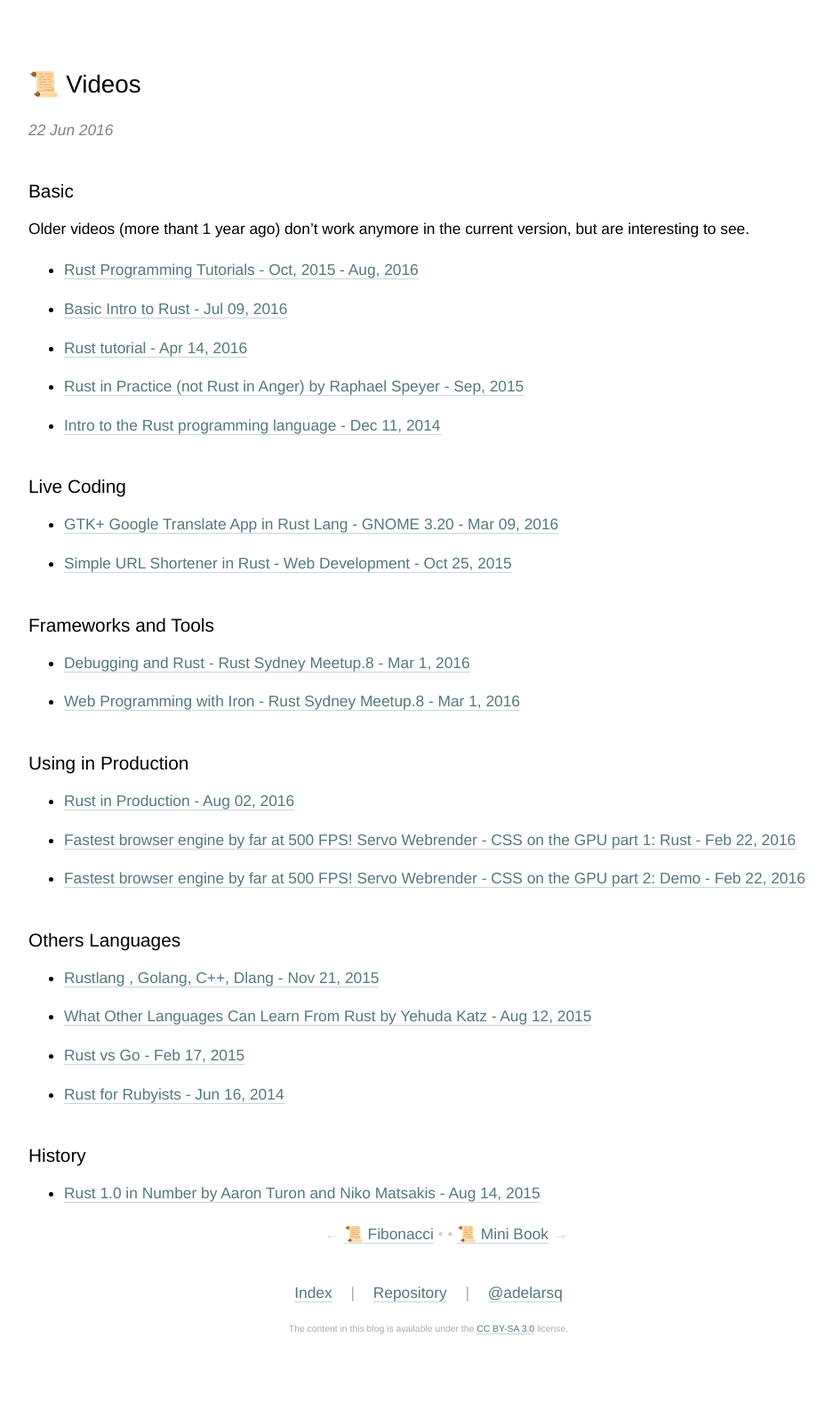
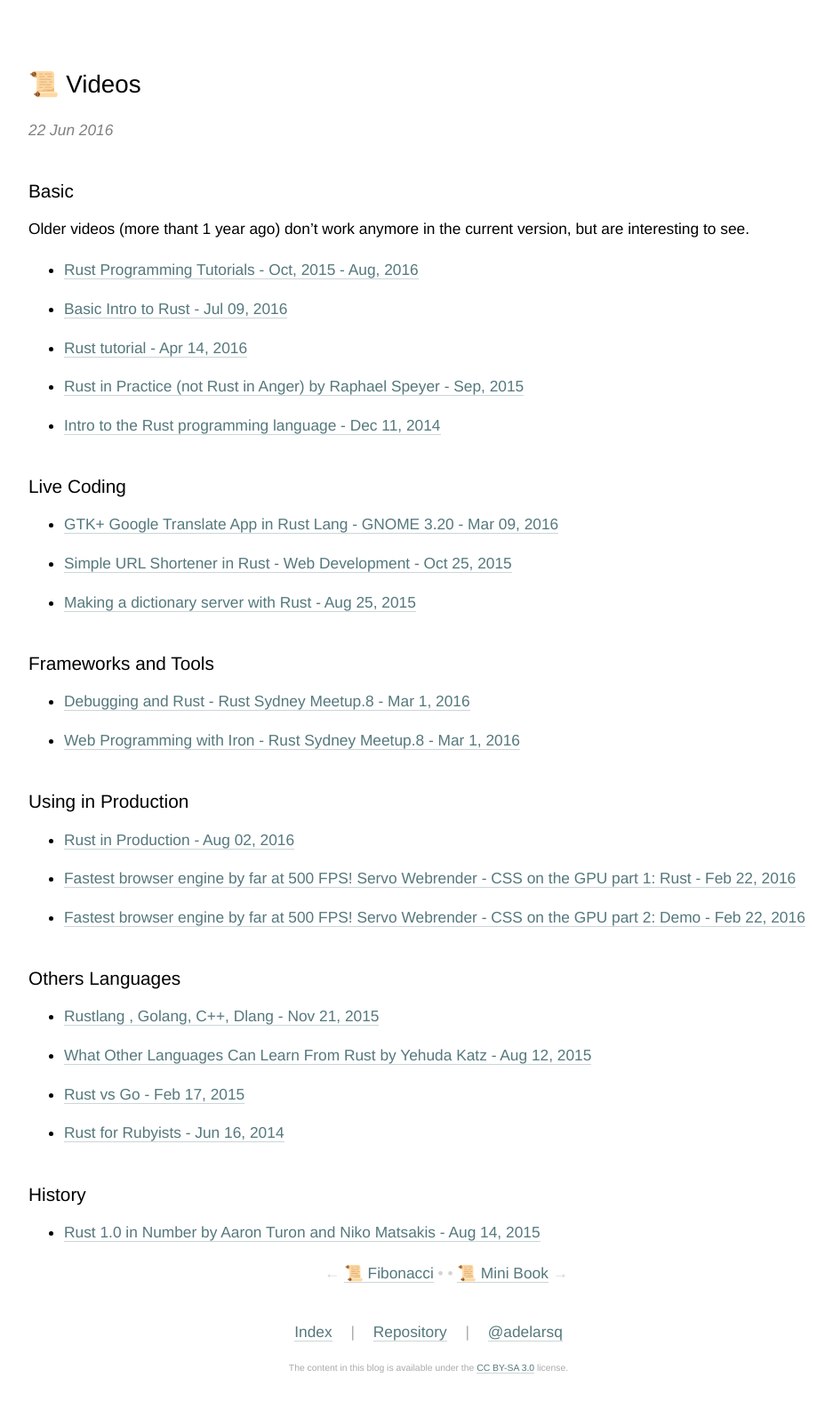
Before and after one commit to adelarsq/daily-rust.github.io, a Jekyll site: the page built from _posts/2016-06-22-videos.md, in a window 1280 px wide. Shown: the whole page at 89% size, without its empty margins (158-1095 px from the left). Built offline with Jekyll 4.4.1, drawn with Linux system fonts in a browser that asks for light colours; before the commit the page ends 1533 px from its top, so only the background shows below that.

Commit message:
Update 2016-06-22-videos.md

```diff
--- a/_posts/2016-06-22-videos.md
+++ b/_posts/2016-06-22-videos.md
@@ -19,6 +19,7 @@ Older videos (more thant 1 year ago) don't work anymore in the current version,
 
 - [GTK+ Google Translate App in Rust Lang - GNOME 3.20 - Mar 09, 2016](https://www.youtube.com/watch?v=Yu2p9-n4aaA&ab_channel=WOGUE)
 - [Simple URL Shortener in Rust - Web Development - Oct 25, 2015](https://www.youtube.com/watch?v=Ae44aZAac3w&ab_channel=G%C3%B6kberkYalt%C4%B1rakl%C4%B1)
+- [Making a dictionary server with Rust - Aug 25, 2015](https://www.youtube.com/watch?v=DeSfIj5TTPI&ab_channel=G%C3%B6kberkYalt%C4%B1rakl%C4%B1)
 
 ## Frameworks and Tools
 
```
